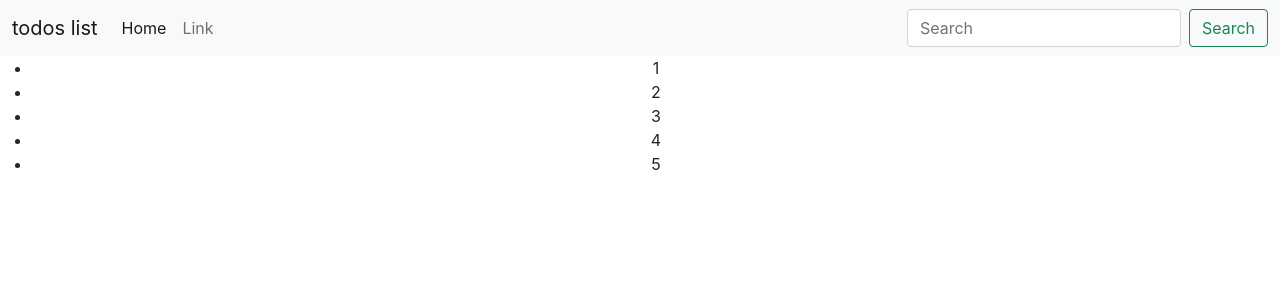
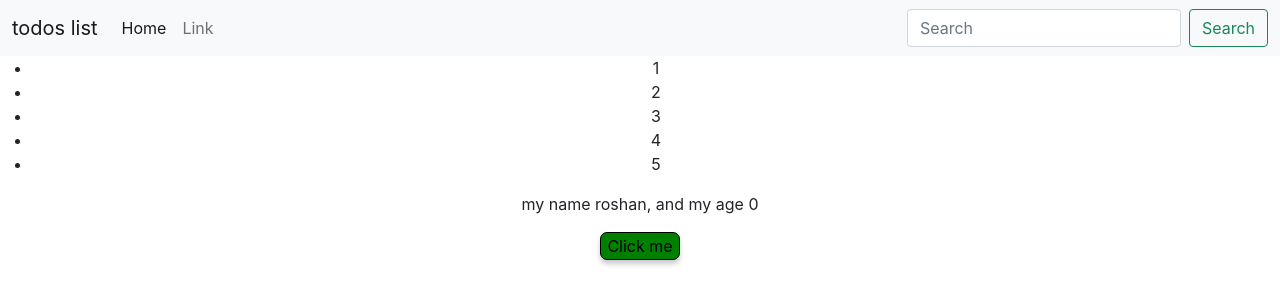
Before and after one commit to roshankyada/react-traning, a React (Create React App) app: page / in a window 1280 px wide. Shown: the top 304 px of the page. Built offline with nearby package versions, Linux system fonts and the light colour scheme.

Commit message:
Setting Styles Dynamically

```diff
--- a/src/App.js
+++ b/src/App.js
@@ -13,7 +13,7 @@ function App() {
         <Header title="todos list" serchBar={true} />
 
         <Footer />
-        {/* <Work /> */}
+        <Work />
       </div>
     </>
   );
--- a/src/component/Footer.js
+++ b/src/component/Footer.js
@@ -1,9 +1,9 @@
 import React from 'react'
 
 export default function Footer() {
-    const numbers = [1, 2, 3, 4, 5];
+    const num = [1, 2, 3, 4, 5];
 
-    const updatedNums = numbers.map((number, index) =>
+    const updatedNums = num.map((number, index) =>
         <li key={index}>
             {number}
         </li>
--- a/src/component/Work.js
+++ b/src/component/Work.js
@@ -3,11 +3,20 @@ import React, { useState } from 'react'
 const Work = () => {
 
     const [count, setCount] = useState(0);
+    const styles = {
+        background: 'green',
+        font: 'inherit',
+        border: '1px solid black',
+        padding: '8 px',
+        borderRadius: '7px',
+        boxShadow: '0 4px 5px #ccc',
+    };
+
     return (
         <div>
 
             <p>my name roshan, and my age {count}</p>
-            <button onClick={() => setCount(count + 1)}>
+            <button onClick={() => setCount(count + 1)} style={styles} >
                 Click me
             </button>
 
```
